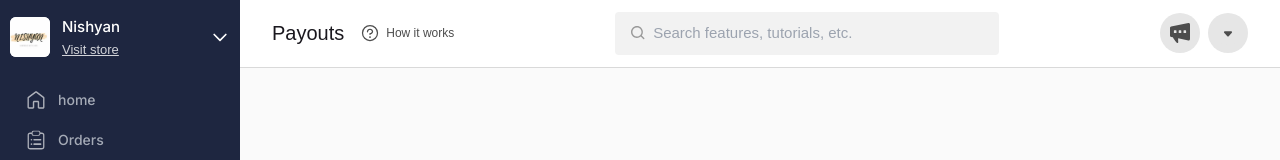
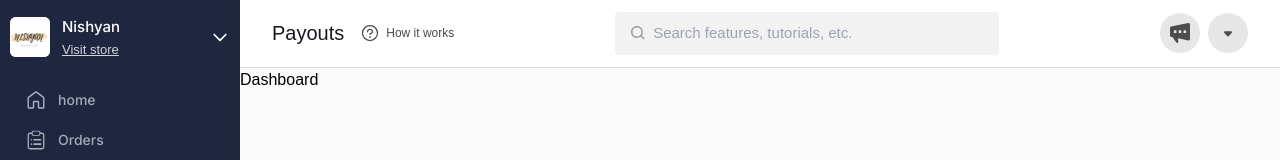
Before and after one commit to anoopraju31/dukaan-dashboard, a React (Vite) app: page / in a window 1280 px wide. Shown: the top 160 px of the page. Built offline with nearby package versions, Linux system fonts and the light colour scheme.

Commit message:
Dashboard - initial

```diff
--- a/src/App.tsx
+++ b/src/App.tsx
@@ -1,6 +1,7 @@
 import { FC } from 'react'
 import Header from './components/svgs/Header'
 import Navbar from './components/Navbar'
+import Dashboard from './components/Dashboard'
 
 const App: FC = () => {
 	return (
@@ -10,6 +11,7 @@
 			</div>
 			<div className='flex-1 relative'>
 				<Header />
+				<Dashboard />
 			</div>
 		</div>
 	)
--- /dev/null
+++ b/src/components/Dashboard.tsx
@@ -0,0 +1,7 @@
+import { FC } from 'react'
+
+const Dashboard: FC = () => {
+	return <div>Dashboard</div>
+}
+
+export default Dashboard
```
